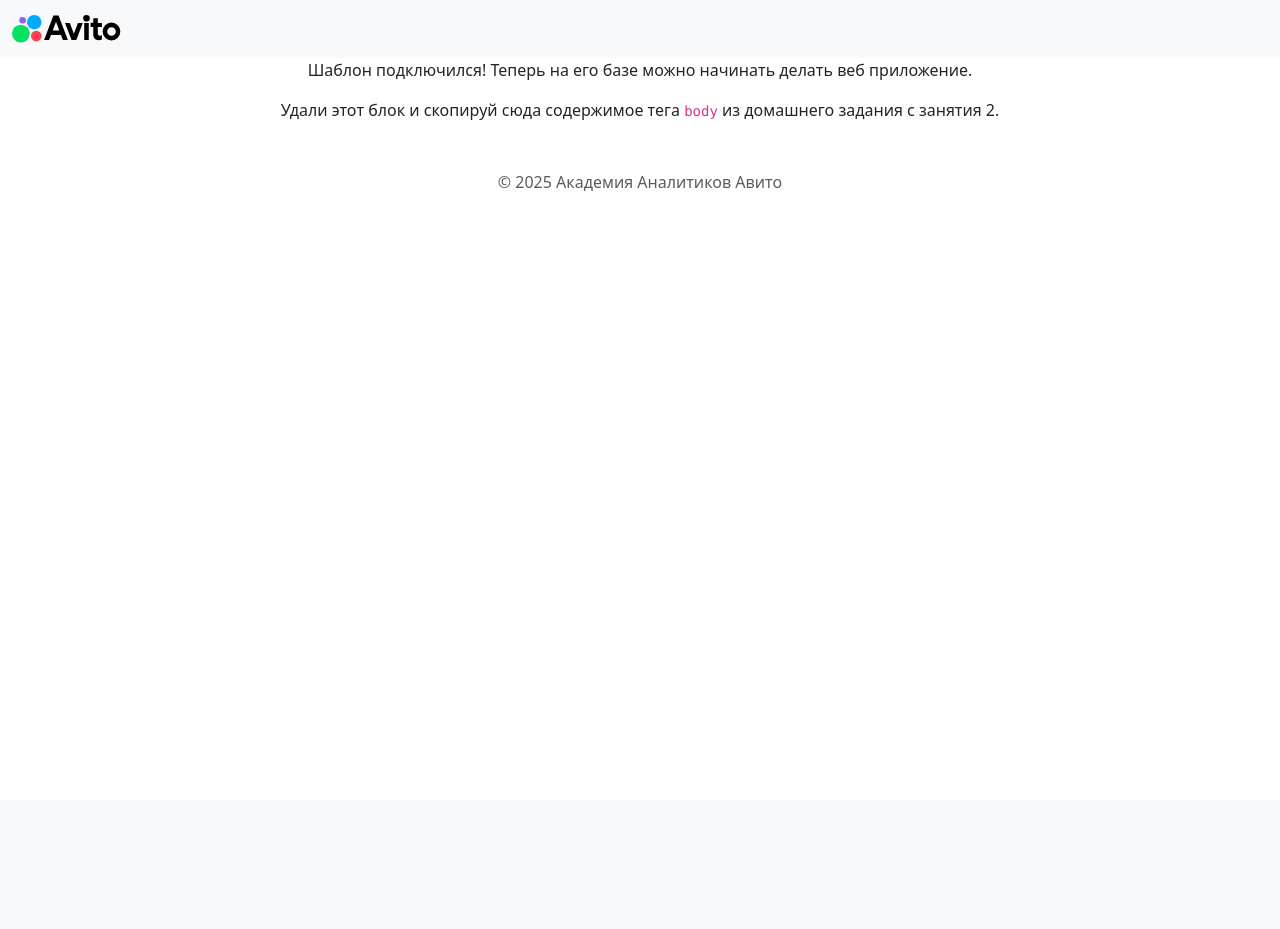
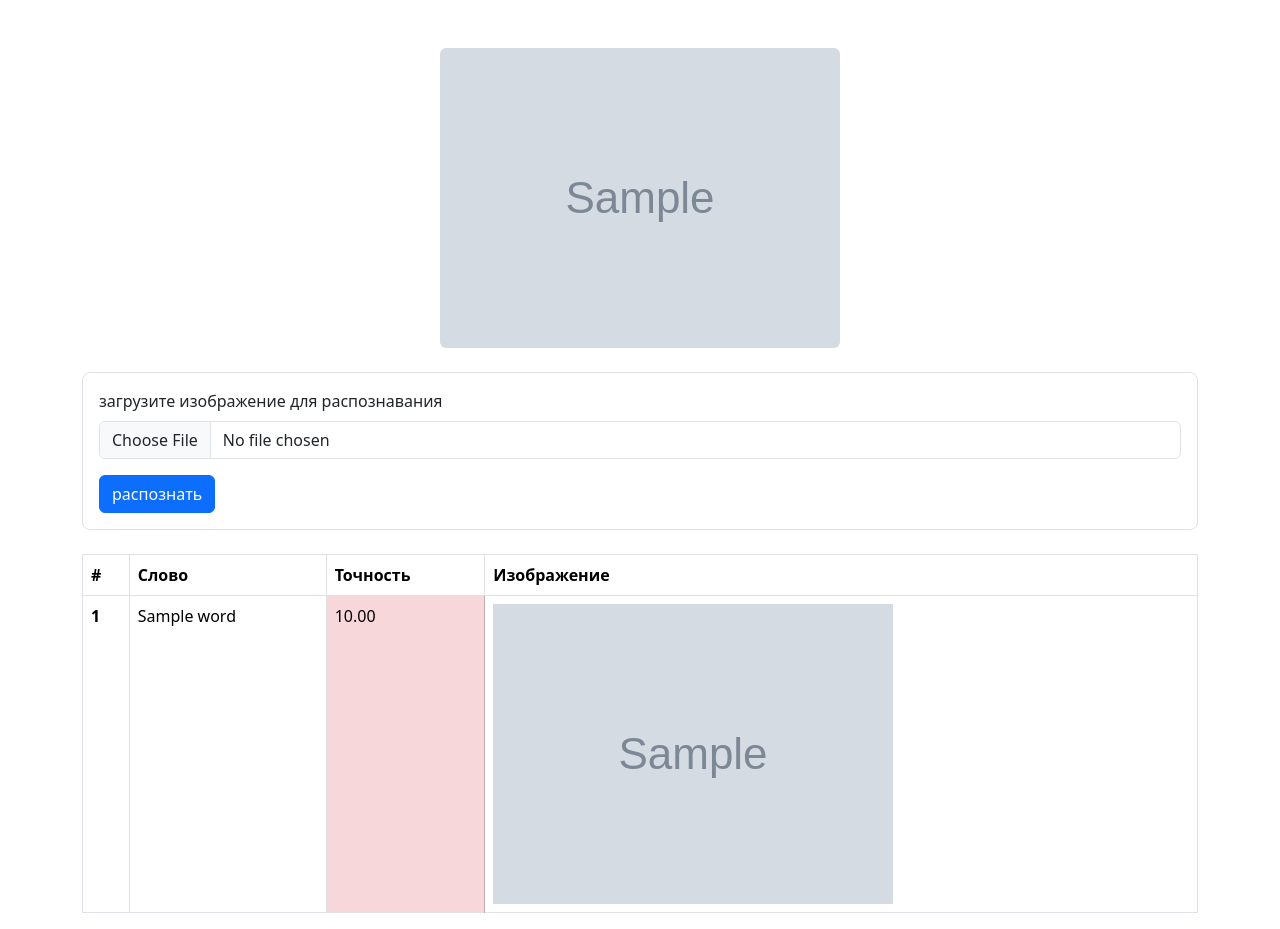
Before and after one commit to ADemkin/aaa-frontend-app, a FastAPI app: template templates/index.html in a window 1280 px wide. Before the commit the page ends 191 px from the top, so only its background shows below. Run offline with FastAPI, Linux system fonts and the light colour scheme; the template is opened without the code that fills it: most values are stand-ins (such as "Sample title", 1, 10 or a date in 2020); grey boxes marked "Sample" are stand-in pictures.

Commit message:
add hw files

```diff
--- a/lib/app.py
+++ b/lib/app.py
@@ -20,15 +20,7 @@ templates = Jinja2Templates(directory="templates")
 
 @app.get("/", response_class=HTMLResponse)
 def get_index(request: Request) -> Response:
-    return Response(
-        content=f"""
-            <h1>Работает!</h1>
-            <p>теперь загляни в <pre>{__name__.replace(".", "/")}.py</pre></p>
-            <!-- а этот код можно удалить -->
-        """,
-        media_type="text/html",
-    )
-    # return templates.TemplateResponse(request, "index.html")
+    return templates.TemplateResponse(request, "index.html")
 
 
 @app.post("/", response_class=HTMLResponse)
--- a/templates/index.html
+++ b/templates/index.html
@@ -3,37 +3,93 @@
   <head>
     <meta charset="utf-8" />
     <meta name="viewport" content="width=device-width, initial-scale=1" />
-    <title>Avito AAA</title>
+    <title> T-recs </title>
     <link
-      href="https://cdn.jsdelivr.net/npm/bootstrap@5.3.3/dist/css/bootstrap.min.css"
+      href="https://cdn.jsdelivr.net/npm/bootstrap@5.3.5/dist/css/bootstrap.min.css"
       rel="stylesheet"
+      integrity="sha384-SgOJa3DmI69IUzQ2PVdRZhwQ+dy64/BUtbMJw1MZ8t5HZApcHrRKUc4W0kG879m7"
+      crossorigin="anonymous"
     />
   </head>
   <body>
-    <nav class="navbar bg-light">
-      <div class="container-fluid">
-        <a class="navbar-brand" href="/">
-          <img src="/static/avito.svg" alt="avito" />
-        </a>
-      </div>
-    </nav>
+    {% if not words and not error %}
+    <div class="container mt-3">
+      <h1 class="display-1 text-center">Тут будет динозавр</h1>
+    </div>
+    {% endif %}
+    {% if error %}
+    <div class="container mt-4">
+      <div class="alert alert-danger">какая-то ошибка!</div>
+    </div>
+    {% endif %}
 
-    <!-- этот блок можно удалять -->
-    <div class="container">
-      <p class="text-center">
-        Шаблон подключился! Теперь на его базе можно начинать делать веб
-        приложение.
-      </p>
-      <p class="text-center">
-        Удали этот блок и скопируй сюда содержимое тега <code>body</code> из
-        домашнего задания с занятия 2.
-      </p>
+    {% if image %}
+    <div class="container mt-5">
+      <img
+        class="rounded mx-auto d-block"
+        src="{{ image }}"
+        alt="Ти-рекс"
+      />
     </div>
-    <!-- блок выше можно удалять -->
+    {% endif %}
 
-    <footer class="container mt-5">
-      <p class="text-center text-muted">© 2025 Академия Аналитиков Авито</p>
-    </footer>
-    <script src="https://cdn.jsdelivr.net/npm/bootstrap@5.3.3/dist/js/bootstrap.bundle.min.js"></script>
+
+
+    <div class="container mt-4">
+      <form class="border border-1 rounded-3 p-3"
+            method="post"
+            enctype="multipart/form-data"
+            >
+        <div class="mb-3">
+          <label for="formFile" class="form-label">
+            загрузите изображение для распознавания
+          </label>
+          <input class="form-control" type="file" name="file" id="formFile" />
+        </div>
+
+        <button type="submit" class="btn btn-primary">распознать</button>
+      </form>
+    </div>
+
+    {% if words %}
+    <div class="container mt-4">
+      <table class="table table-bordered table-hover ">
+        <thead>
+          <tr>
+            <th scope="col">#</th>
+            <th scope="col">Слово</th>
+            <th scope="col">Точность</th>
+            <th scope="col">Изображение</th>
+          </tr>
+        </thead>
+        <tbody>
+          {% for word in words %}
+          <tr>
+            <th scope="row">1</th>
+            <td>{{ word.word}} </td>
+            <td
+              class="
+              {% if word.accuracy > 0.95  %}
+              table-success
+              {% elif word.accuracy > 0.8 %}
+              table-warning
+              {% else %}
+              table-danger
+              {% endif %}
+              "
+                >{{ "%0.2f" | format (word.accuracy * 100)}}</td>
+            <td> <img src={{word.image}}> </td>
+          </tr>
+          {% endfor%}
+        </tbody>
+      </table>
+    </div>
+    {% endif %}
+
+    <script
+      src="https://cdn.jsdelivr.net/npm/bootstrap@5.3.5/dist/js/bootstrap.bundle.min.js"
+      integrity="sha384-k6d4wzSIapyDyv1kpU366/PK5hCdSbCRGRCMv+eplOQJWyd1fbcAu9OCUj5zNLiq"
+      crossorigin="anonymous"
+    ></script>
   </body>
 </html>
```
